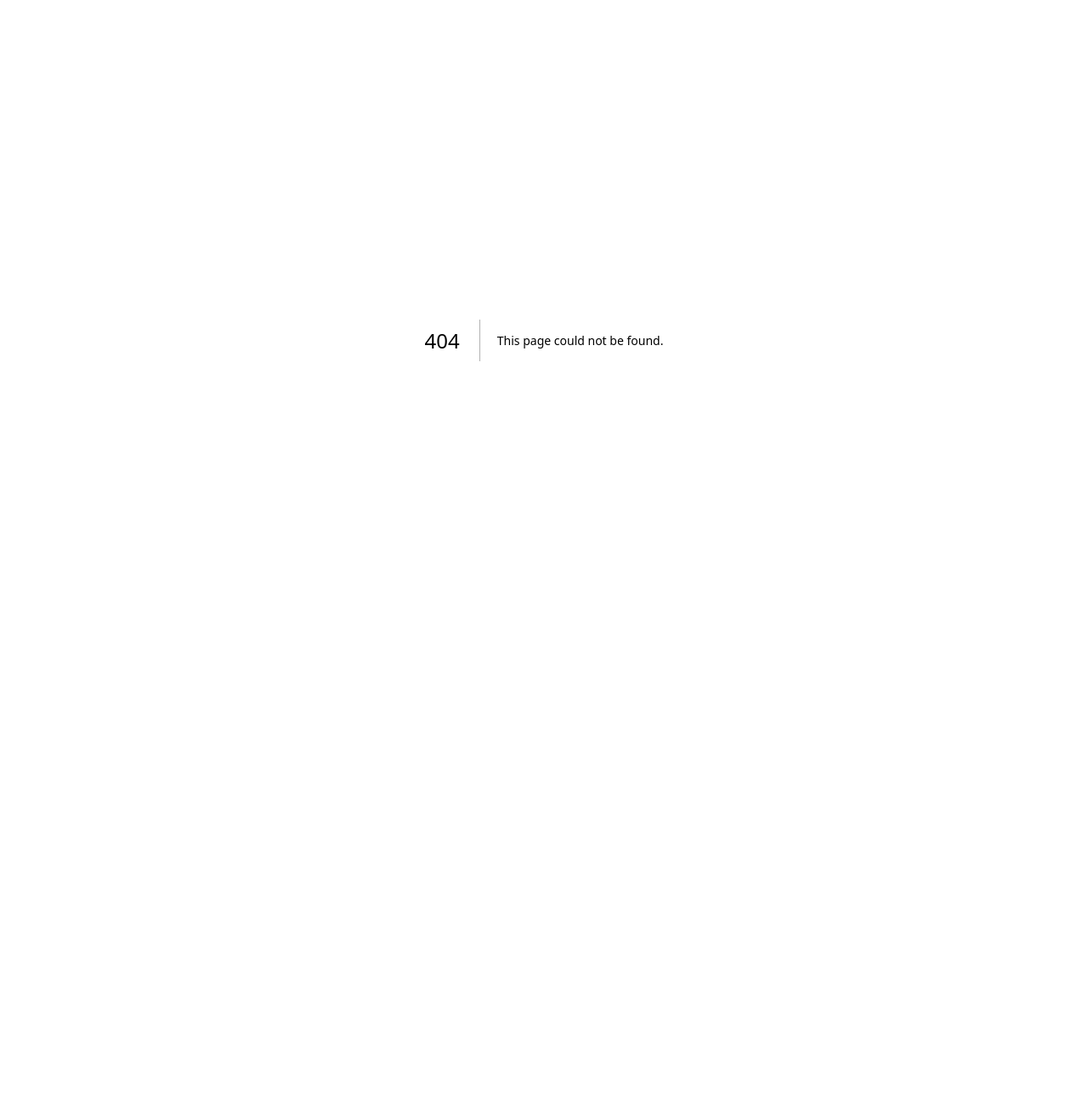
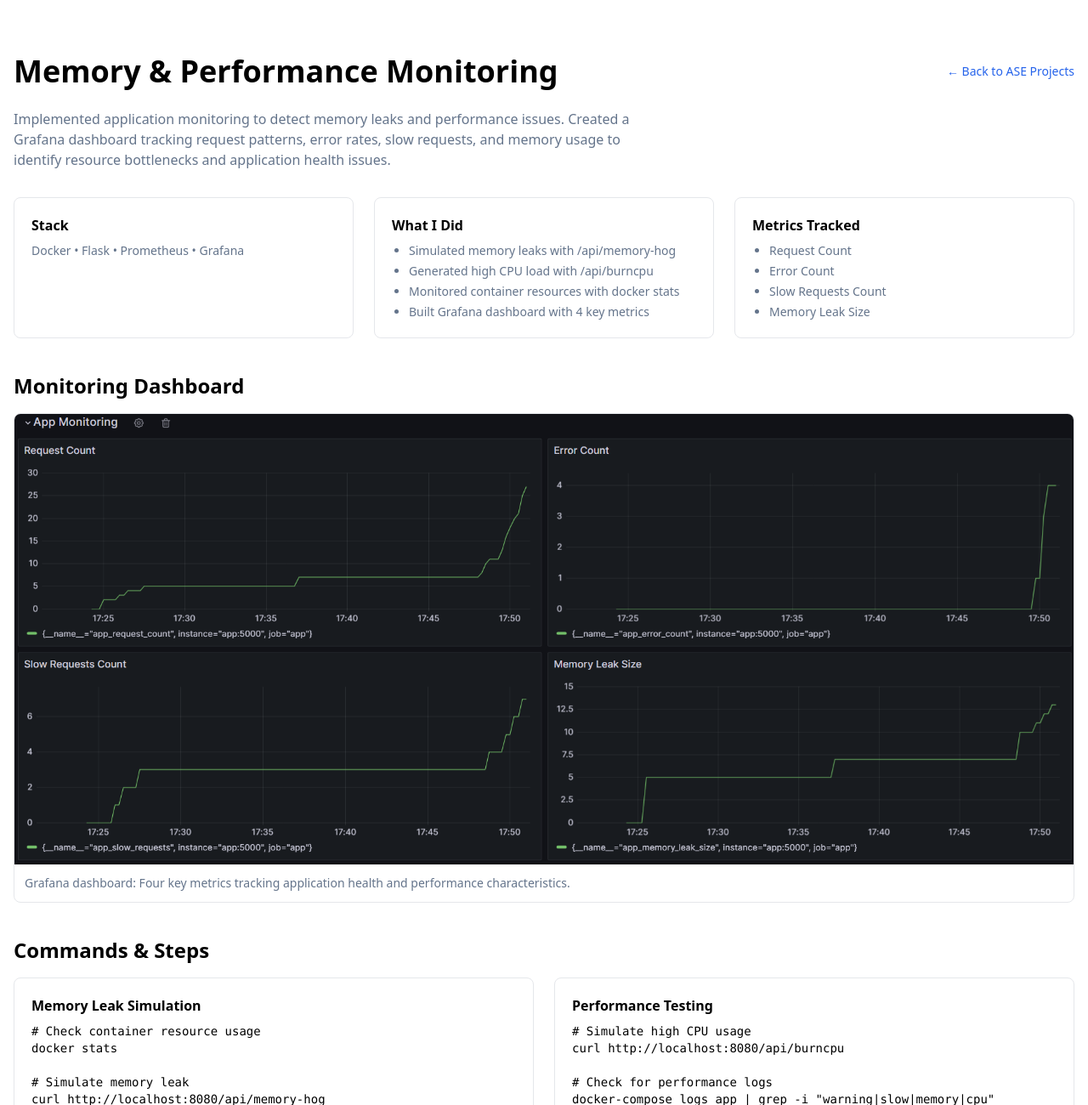
Before and after one commit to donnieevu/Portfolio, a Next.js app in the folder portfolio_webpage/: page /projects/ase-projects/memory-performance in a window 1280 px wide. Before the commit this address had no page. Shown: the top 1300 px of the page at 85% size. Before the commit the page ends 800 px from the top, so only its background shows below. Built offline with nearby package versions, Linux system fonts and the light colour scheme.

Commit message:
adding new project, performance monitoring

```diff
--- /dev/null
+++ b/portfolio_webpage/app/projects/ase-projects/memory-performance/page.tsx
@@ -0,0 +1,151 @@
+// app/projects/memory-performance/page.tsx
+import Link from "next/link";
+import Image from "next/image";
+
+export default function MemoryPerformancePage() {
+  return (
+    <main className="container mx-auto px-4 py-10 md:py-16">
+      <div className="flex items-center justify-between mb-6">
+        <h1 className="text-3xl md:text-4xl font-bold">
+          Memory & Performance Monitoring
+        </h1>
+        <Link
+          href="/projects/ase-projects"
+          className="text-sm text-blue-600 hover:underline"
+        >
+          ← Back to ASE Projects
+        </Link>
+      </div>
+
+      <p className="text-muted-foreground mb-8 max-w-3xl">
+        Implemented application monitoring to detect memory leaks and
+        performance issues. Created a Grafana dashboard tracking request
+        patterns, error rates, slow requests, and memory usage to identify
+        resource bottlenecks and application health issues.
+      </p>
+
+      {/* Quick facts */}
+      <div className="grid grid-cols-1 md:grid-cols-3 gap-6 mb-10">
+        <div className="bg-card rounded-lg border p-5">
+          <h3 className="font-semibold mb-2">Stack</h3>
+          <p className="text-sm text-muted-foreground">
+            Docker • Flask • Prometheus • Grafana
+          </p>
+        </div>
+        <div className="bg-card rounded-lg border p-5">
+          <h3 className="font-semibold mb-2">What I Did</h3>
+          <ul className="text-sm text-muted-foreground list-disc pl-5 space-y-1">
+            <li>Simulated memory leaks with /api/memory-hog</li>
+            <li>Generated high CPU load with /api/burncpu</li>
+            <li>Monitored container resources with docker stats</li>
+            <li>Built Grafana dashboard with 4 key metrics</li>
+          </ul>
+        </div>
+        <div className="bg-card rounded-lg border p-5">
+          <h3 className="font-semibold mb-2">Metrics Tracked</h3>
+          <ul className="text-sm text-muted-foreground list-disc pl-5 space-y-1">
+            <li>Request Count</li>
+            <li>Error Count</li>
+            <li>Slow Requests Count</li>
+            <li>Memory Leak Size</li>
+          </ul>
+        </div>
+      </div>
+
+      {/* Screenshot */}
+      <section className="mb-10">
+        <h2 className="text-2xl font-bold mb-4">Monitoring Dashboard</h2>
+
+        <div className="grid grid-cols-1 gap-6">
+          <figure className="rounded-lg overflow-hidden border bg-background">
+            <Image
+              src="/images/ase-projects/memory-performance/app-monitoring-dashboard.png"
+              alt="Grafana dashboard showing Request Count, Error Count, Slow Requests Count, and Memory Leak Size"
+              width={1200}
+              height={800}
+              className="w-full h-auto"
+            />
+            <figcaption className="p-3 text-sm text-muted-foreground">
+              Grafana dashboard: Four key metrics tracking application health
+              and performance characteristics.
+            </figcaption>
+          </figure>
+        </div>
+      </section>
+
+      {/* Day 3 Commands */}
+      <section className="mb-10">
+        <h2 className="text-2xl font-bold mb-4">Commands & Steps</h2>
+        <div className="grid grid-cols-1 md:grid-cols-2 gap-6">
+          <div className="rounded-lg border p-5">
+            <h3 className="font-semibold mb-2">Memory Leak Simulation</h3>
+            <pre className="text-xs md:text-sm overflow-auto">
+              {`# Check container resource usage
+docker stats
+
+# Simulate memory leak
+curl http://localhost:8080/api/memory-hog
+
+# Call multiple times to increase memory
+curl http://localhost:8080/api/memory-hog
+curl http://localhost:8080/api/memory-hog
+curl http://localhost:8080/api/memory-hog
+curl http://localhost:8080/api/memory-hog
+curl http://localhost:8080/api/memory-hog
+
+# Check memory usage snapshot
+docker stats --no-stream
+
+# Check application metrics
+curl http://localhost:8080/api/metrics`}
+            </pre>
+          </div>
+
+          <div className="rounded-lg border p-5">
+            <h3 className="font-semibold mb-2">Performance Testing</h3>
+            <pre className="text-xs md:text-sm overflow-auto">
+              {`# Simulate high CPU usage
+curl http://localhost:8080/api/burncpu
+
+# Check for performance logs
+docker-compose logs app | grep -i "warning\|slow\|memory\|cpu"
+
+# Grafana Dashboard Setup:
+# 1. Go to http://localhost:3000
+# 2. Add new dashboard
+# 3. Data source: Prometheus (http://prometheus:9090)
+# 4. Add panels for:
+#    - Request Count
+#    - Error Count
+#    - Slow Requests Count
+#    - Memory Leak Size`}
+            </pre>
+          </div>
+        </div>
+      </section>
+
+      {/* Learning Outcomes */}
+      <section className="mb-6">
+        <h2 className="text-2xl font-bold mb-4">Learning Outcomes</h2>
+        <div className="grid grid-cols-1 md:grid-cols-2 gap-6">
+          <article className="rounded-lg border p-5">
+            <h3 className="font-semibold">Memory Monitoring</h3>
+            <p className="text-sm text-muted-foreground mt-1">
+              Learned to identify memory leaks using <code>docker stats</code>{" "}
+              and application metrics. Tracked memory growth patterns and
+              understood how gradual memory leaks impact application stability.
+            </p>
+          </article>
+          <article className="rounded-lg border p-5">
+            <h3 className="font-semibold">Performance Baselines</h3>
+            <p className="text-sm text-muted-foreground mt-1">
+              Established performance monitoring with Grafana dashboards.
+              Created visibility into request patterns, error rates, and
+              resource usage to detect anomalies and performance degradation.
+            </p>
+          </article>
+        </div>
+      </section>
+    </main>
+  );
+}
--- a/portfolio_webpage/app/projects/ase-projects/page.tsx
+++ b/portfolio_webpage/app/projects/ase-projects/page.tsx
@@ -58,6 +58,37 @@ export default function AseProjectsPage() {
             </Link>
           </div>
         </article>
+
+        {/* Memory & Performance Monitoring Card */}
+        <article className="bg-card rounded-lg border shadow-sm p-6 flex flex-col justify-between h-full w-full max-w-xl mx-auto md:mx-0">
+          <div>
+            <h3 className="text-2xl font-bold mb-2">
+              Memory & Performance Monitoring
+            </h3>
+            <p className="text-muted-foreground mb-4">
+              Simulated memory leaks and high CPU usage, then built monitoring
+              dashboards to track request patterns, errors, slow requests, and
+              memory usage.
+            </p>
+            <ul className="text-sm text-muted-foreground list-disc pl-5 space-y-1">
+              <li>Memory leak simulation with /api/memory-hog</li>
+              <li>CPU load testing with /api/burncpu</li>
+              <li>Docker stats for resource monitoring</li>
+              <li>4-panel Grafana dashboard</li>
+            </ul>
+          </div>
+          <div className="flex items-center justify-between pt-4">
+            <span className="text-xs uppercase tracking-wide text-muted-foreground">
+              Status: Completed
+            </span>
+            <Link
+              href="/projects/ase-projects/memory-performance"
+              className="text-sm font-medium text-blue-600 hover:underline"
+            >
+              View project →
+            </Link>
+          </div>
+        </article>
       </div>
     </main>
   );
```
Also changed, not shown: portfolio_webpage/public/images/ase-projects/memory-performance/app-monitoring-dashboard.png (added).
